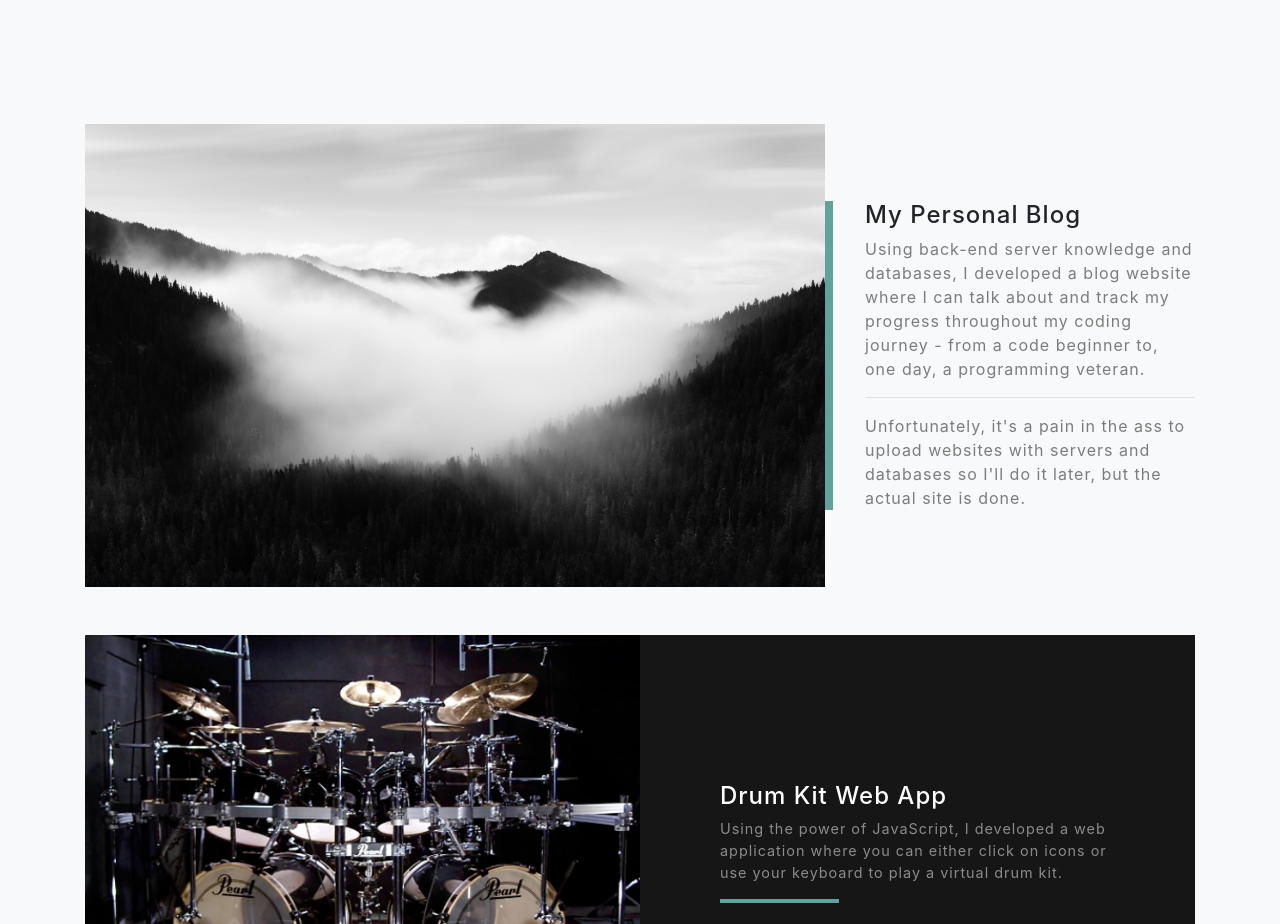
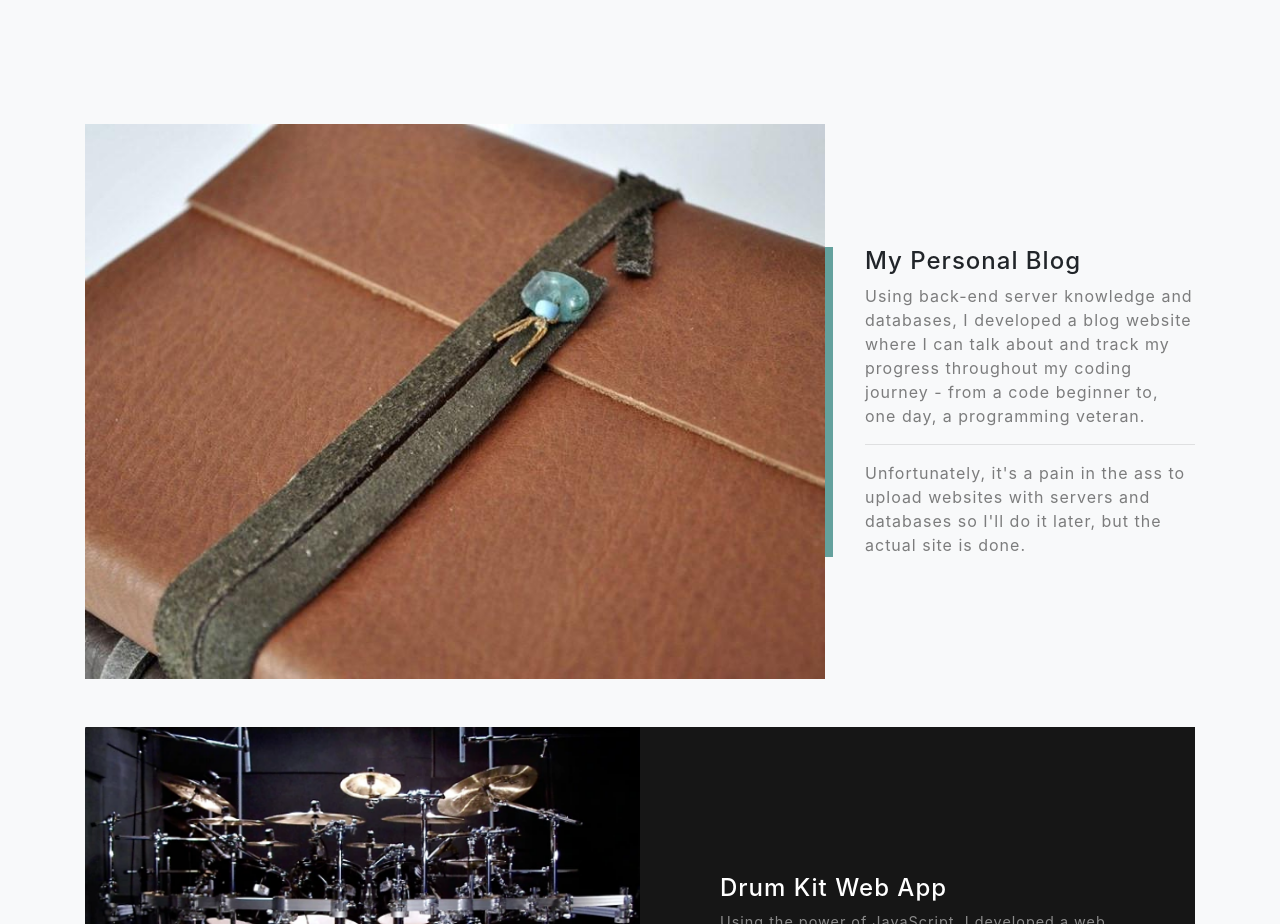
Before and after one commit to cmdr-1/mance_dev, a website with bundled scripts: page index.html in a window 1280 px wide. Shown: the part 1840-2764 px from the top of the page. Built offline with nearby package versions, Linux system fonts and the light colour scheme.

Commit message:
Updated blog photo

```diff
--- a/index.html
+++ b/index.html
@@ -95,7 +95,7 @@
       <!-- Featured Project Row -->
       <div class="row align-items-center no-gutters mb-4 mb-lg-5">
         <div class="col-xl-8 col-lg-7">
-          <img class="img-fluid mb-3 mb-lg-0" src="img/bg-masthead.jpg" alt="">
+          <img class="img-fluid mb-3 mb-lg-0" src="img/journal.jpg" alt="">
         </div>
         <div class="col-xl-4 col-lg-5">
           <div class="featured-text text-center text-lg-left">
```
Also changed, not shown: img/journal.jpg (added).
